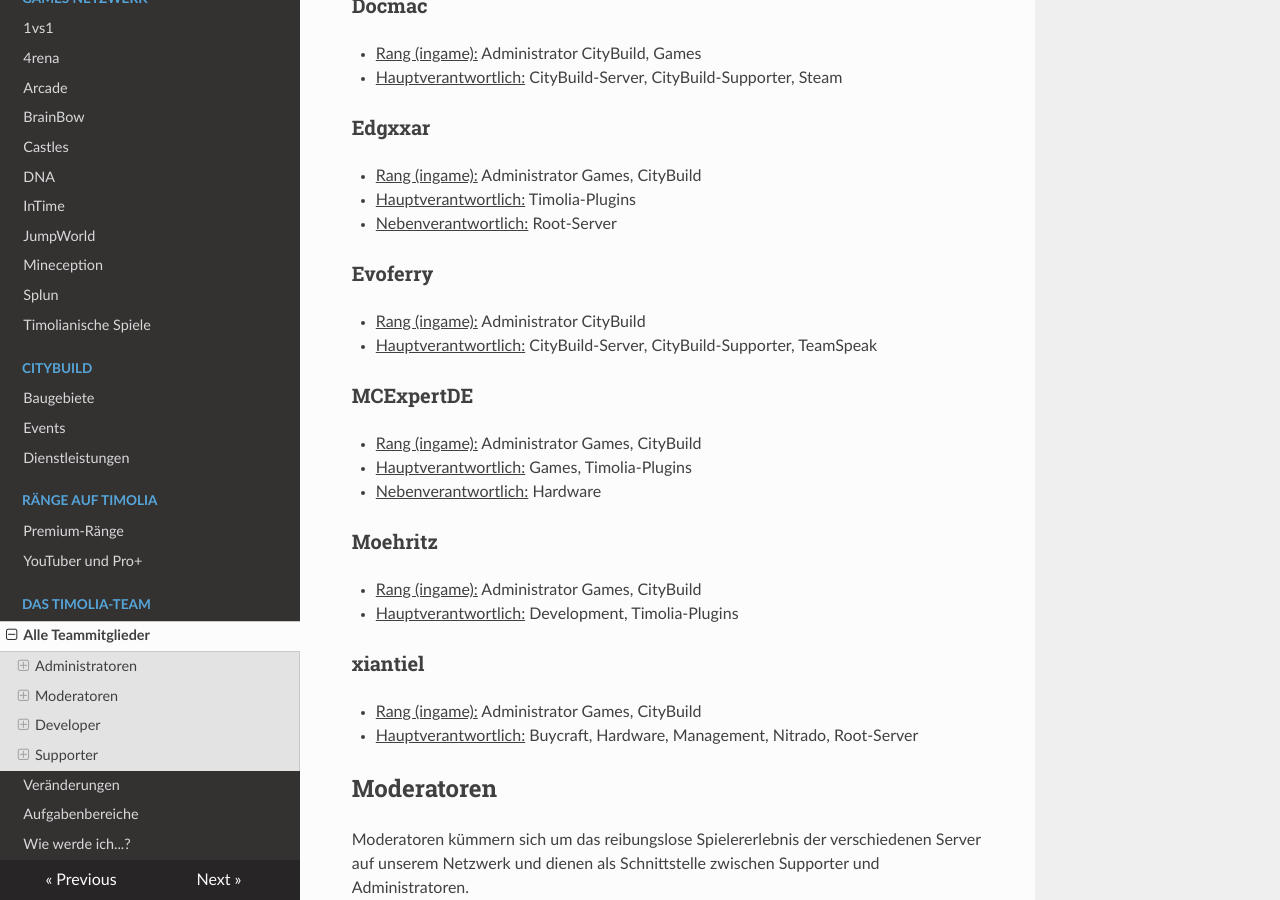
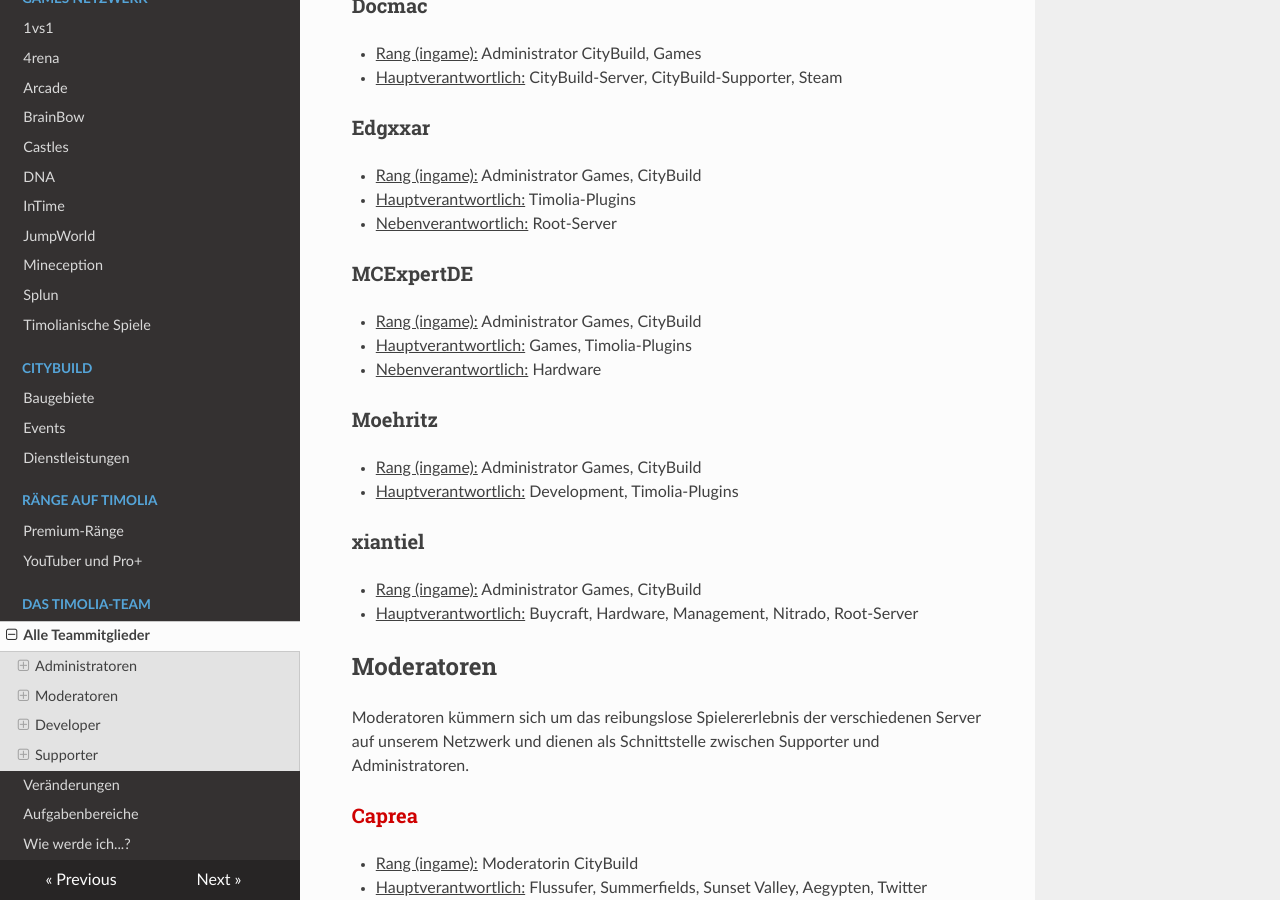
Before and after one commit to TimoliaDE/HowTo, an MkDocs documentation site: the page built from docs/team/members.md, in a window 1280 px wide and 900 px high, scrolled down 8725 px. Built offline with MkDocs 1.6.1, drawn with Linux system fonts in a browser that asks for light colours; nearby versions of some CDN libraries; old or Windows-style settings are respelled for this version of MkDocs.

Commit message:
Evoferry Native

```diff
--- a/docs/team/members.md
+++ b/docs/team/members.md
@@ -281,10 +281,6 @@ Außerdem sind sie für die Website und den TeamSpeak-Server zuständig.
 - <u>Hauptverantwortlich:</u> Timolia-Plugins
 - <u>Nebenverantwortlich:</u> Root-Server
 
-###<strong>Evoferry</strong>
-- <u>Rang (ingame):</u> Administrator CityBuild
-- <u>Hauptverantwortlich:</u> CityBuild-Server, CityBuild-Supporter, TeamSpeak
-
 ###<strong>MCExpertDE</strong>
 - <u>Rang (ingame):</u> Administrator Games, CityBuild
 - <u>Hauptverantwortlich:</u> Games, Timolia-Plugins
```
